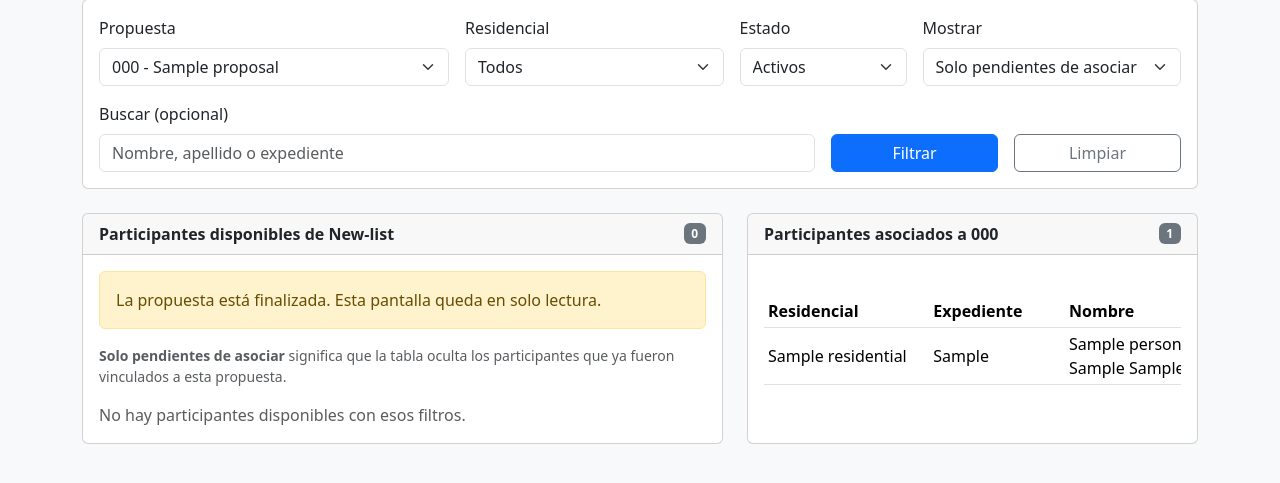
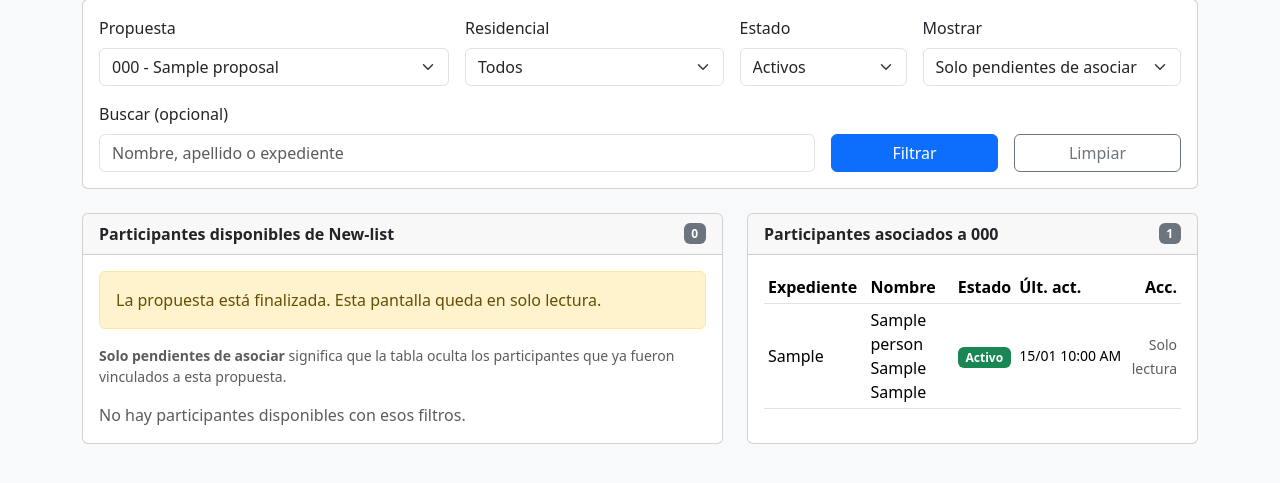
Before and after one commit to dyno-lab/intranet-app, a FastAPI app: page /ui/admin/proposal-participants?proposal_id=1 in a window 1280 px wide. Shown: the part 139-622 px from the top of the page. Run offline with FastAPI, Linux system fonts and the light colour scheme; the visitor is signed in with stand-in values (Sample User, id 1); tables that the repository leaves empty hold one stand-in row (values such as "Sample post"); parts of the project's set-up code (start-up, migrations or seed data) failed here and were passed over.

Commit message:
Simplify assigned participant table layout

```diff
--- a/app/templates/ui/admin/proposal_participants.html
+++ b/app/templates/ui/admin/proposal_participants.html
@@ -162,22 +162,20 @@
         {% endif %}
 
         {% if assigned_rows %}
-        <div class="table-responsive" style="overflow-x: auto;">
-          <table class="table table-sm table-hover align-middle" style="min-width: 760px;">
+        <div class="table-responsive">
+          <table class="table table-sm table-hover align-middle">
             <thead>
               <tr>
-                <th style="width: 22%;">Residencial</th>
-                <th style="width: 18%;">Expediente</th>
-                <th style="width: 22%;">Nombre</th>
-                <th style="width: 10%;">Estado</th>
-                <th style="width: 14%;">Última actualización</th>
-                <th class="text-end" style="width: 14%;">Acc.</th>
+                <th style="width: 28%;">Expediente</th>
+                <th style="width: 30%;">Nombre</th>
+                <th style="width: 12%;">Estado</th>
+                <th style="width: 15%;">Últ. act.</th>
+                <th class="text-end" style="width: 15%;">Acc.</th>
               </tr>
             </thead>
             <tbody>
               {% for row in assigned_rows %}
               <tr class="{{ 'table-danger' if not row.is_active else '' }}">
-                <td>{{ row.residential_name or '-' }}</td>
                 <td>{{ row.proposal_participant.expediente_num or '-' }}</td>
                 <td>{{ row.person.nombre }} {{ row.person.apellido_paterno }} {{ row.person.apellido_materno or '' }}</td>
                 <td>
@@ -189,8 +187,7 @@
                 </td>
                 <td>
                   {% if row.proposal_participant.updated_at %}
-                  <div class="small text-nowrap">{{ row.proposal_participant.updated_at.strftime('%d/%m/%Y') }}</div>
-                  <div class="small text-muted text-nowrap">{{ row.proposal_participant.updated_at.strftime('%I:%M %p') }}</div>
+                  <div class="small text-nowrap">{{ row.proposal_participant.updated_at.strftime('%d/%m %I:%M %p') }}</div>
                   {% else %}
                   <span class="text-muted">—</span>
                   {% endif %}
```
